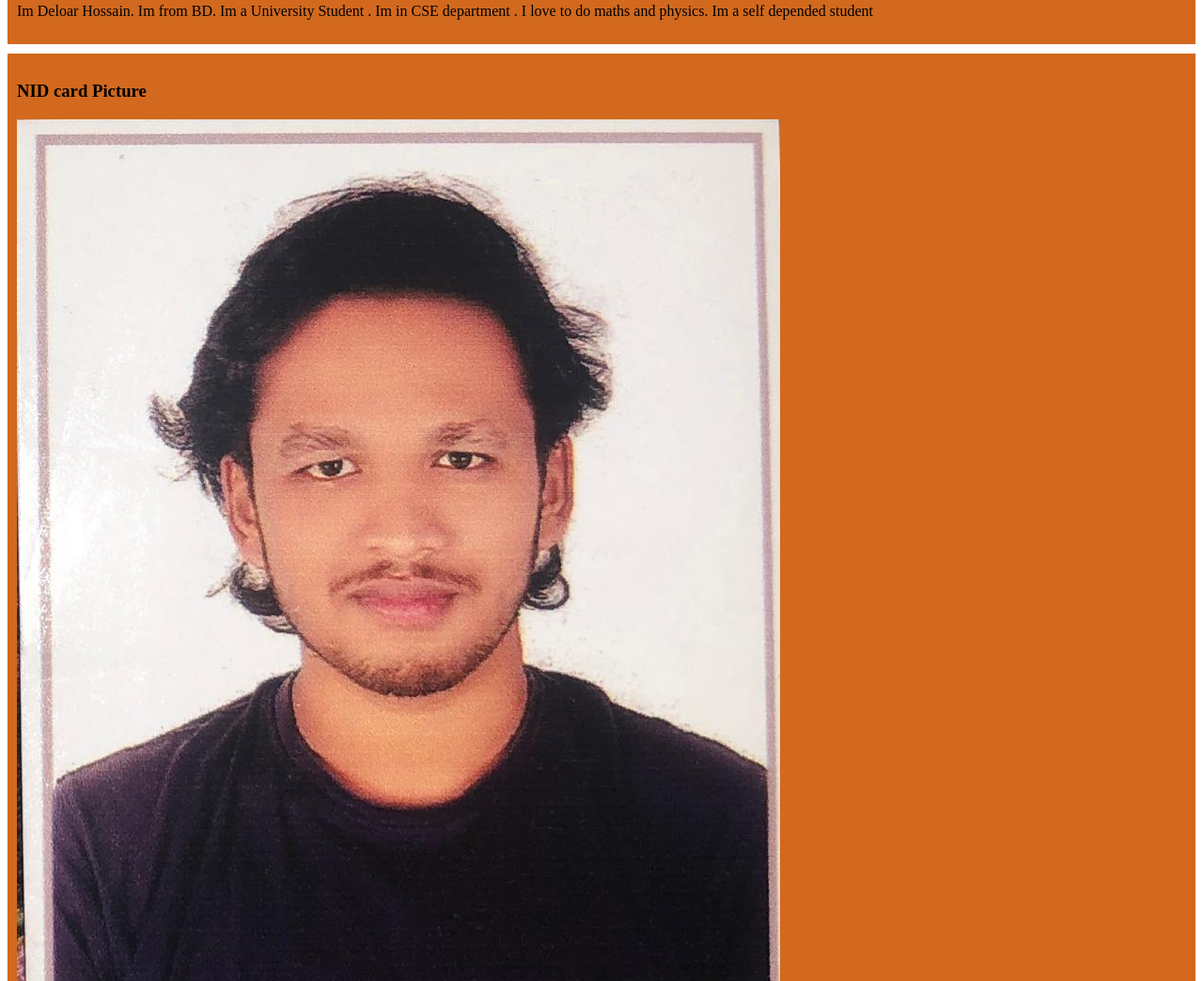
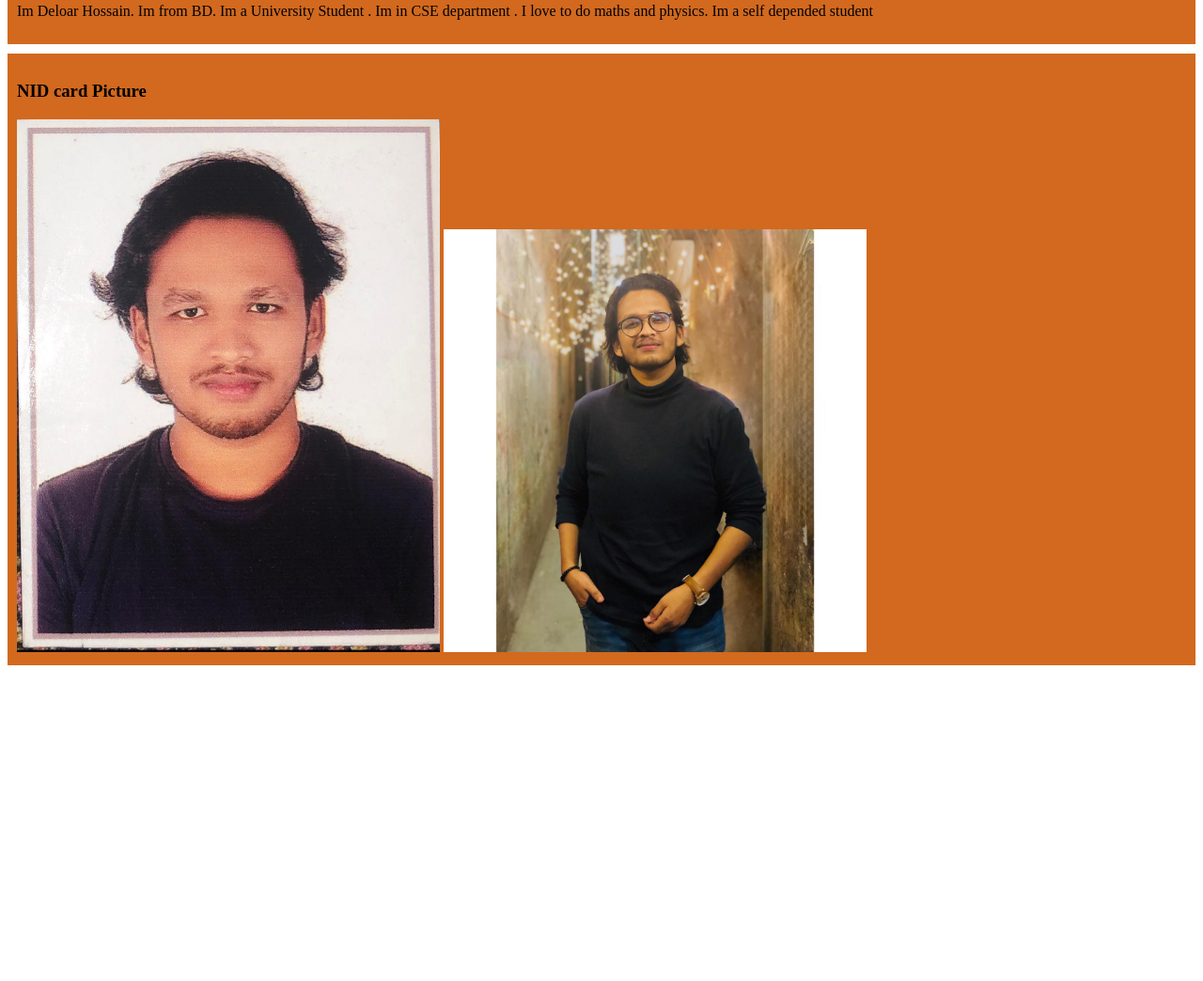
Before and after one commit to DeloarHossain838/my-simple-website, a plain HTML site: page index.html in a window 1280 px wide. Shown: the part 658-1702 px from the top of the page at 94% size. After the commit the page ends 1376 px from the top, so only its background shows below. Drawn offline with Linux system fonts and the light colour scheme.

Commit message:
added the pictures

```diff
--- a/index.html
+++ b/index.html
@@ -39,7 +39,8 @@
             </div>
             <div>
                 <h3>NID card Picture</h3>
-                <img src="images/riyan111.jpg" alt="">
+                <img width="450px" src="images/riyan111.jpg" alt="">
+                <img width="450px"src="images/RIYAN.jpg" alt="">
             </div>
 </body>
 </html>
```
Also changed, not shown: images/RIYAN.jpg (added).
